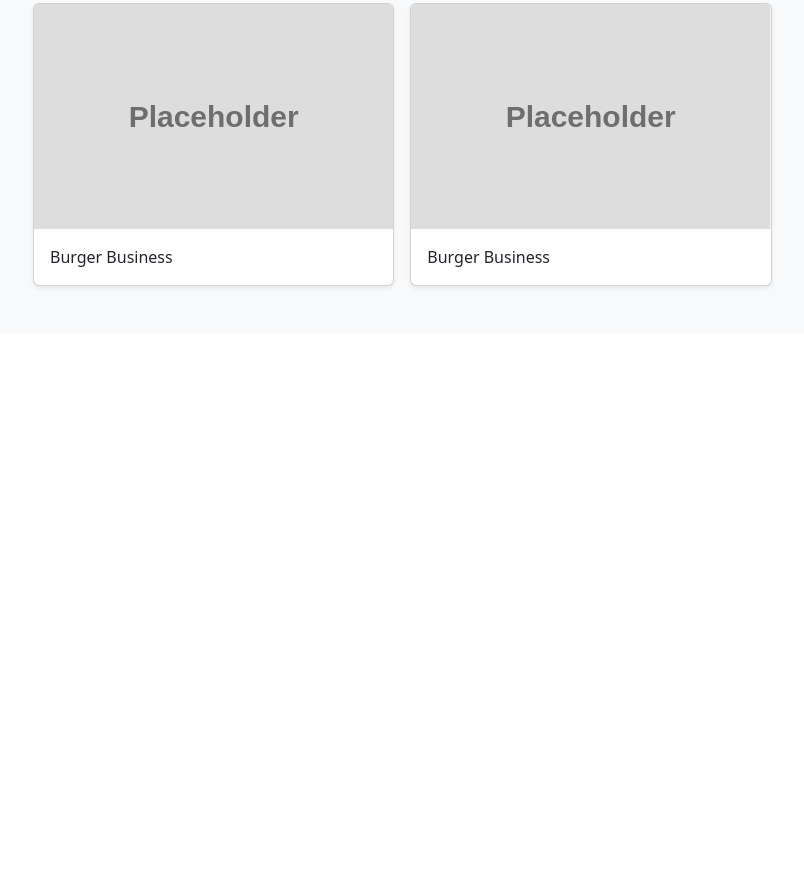
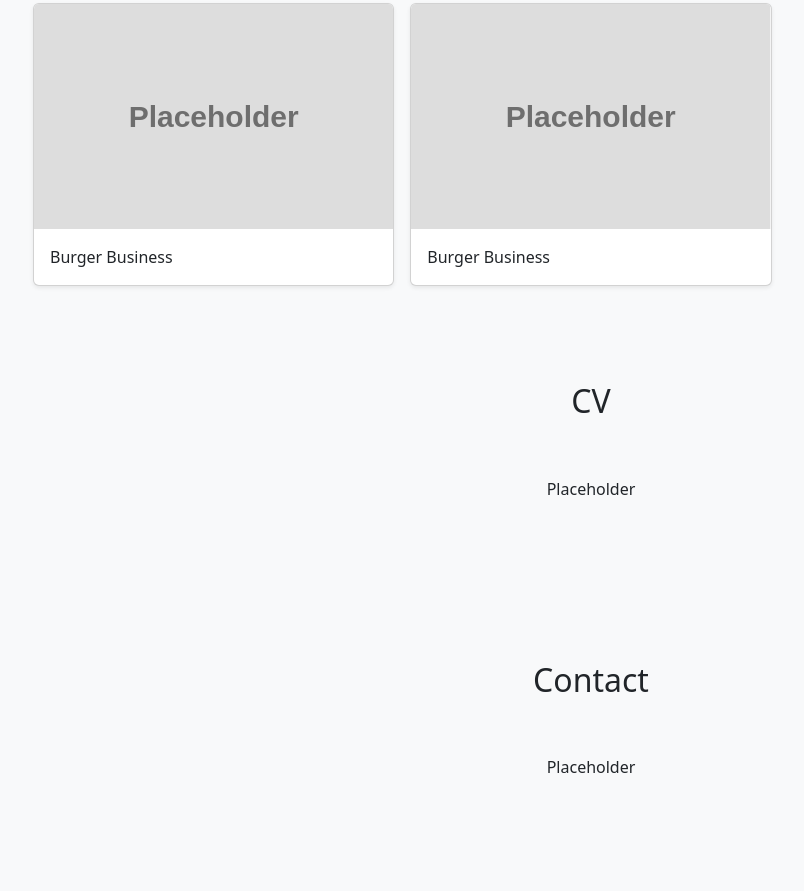
Before and after one commit to ImDivingDeep/imdivingdeep.github.io, a plain HTML site: page index.html in a window 1280 px wide. Shown: the part 750-1641 px from the top of the page, without its empty margins (49-853 px from the left). Before the commit the page ends 1084 px from the top, so only its background shows below. Drawn offline with nearby package versions, Linux system fonts and the light colour scheme.

Commit message:
Add placeholders and remove comments

```diff
--- a/index.html
+++ b/index.html
@@ -27,10 +27,10 @@
                         <a class="nav-link" href="#games">Games</a>
                     </li>
                     <li class="nav-item">
-                        <a class="nav-link" href="#">CV</a>
+                        <a class="nav-link" href="#cv">CV</a>
                     </li>
                     <li class="nav-item">
-                        <a class="nav-link" href="#">Contact</a>
+                        <a class="nav-link" href="#contact">Contact</a>
                     </li>
                 </ul>
             </div>
@@ -116,17 +116,31 @@
         </div>
     </div>
 
+    <div class="bg-light">
+        <div id="cv" class="py-5 text-center container">
+            <h2>CV</h2>
+            <div class="row py-lg-5">
+                <div class="col-lg-6 col-md-8 mx-auto">
+                    <p>Placeholder</p>
+                </div>
+            </div>
+        </div>
+    </div>
+
+    <div class="bg-light">
+        <div id="contact" class="py-5 text-center container">
+            <h2>Contact</h2>
+            <div class="row py-lg-5">
+                <div class="col-lg-6 col-md-8 mx-auto">
+                    <p>Placeholder</p>
+                </div>
+            </div>
+        </div>
+    </div>
+
     <script src="https://cdn.jsdelivr.net/npm/bootstrap@5.2.1/dist/js/bootstrap.bundle.min.js"
         integrity="sha384-u1OknCvxWvY5kfmNBILK2hRnQC3Pr17a+RTT6rIHI7NnikvbZlHgTPOOmMi466C8"
         crossorigin="anonymous"></script>
 </body>
 
 </html>
-<script>
-    // $(document).ready(function () {
-    //     $(".navbar .nav-link").on("click", function () {
-    //         $(".navbar").find(".active").removeClass("active");
-    //         $(this).addClass("active");
-    //     });
-    // });
-</script>
```
